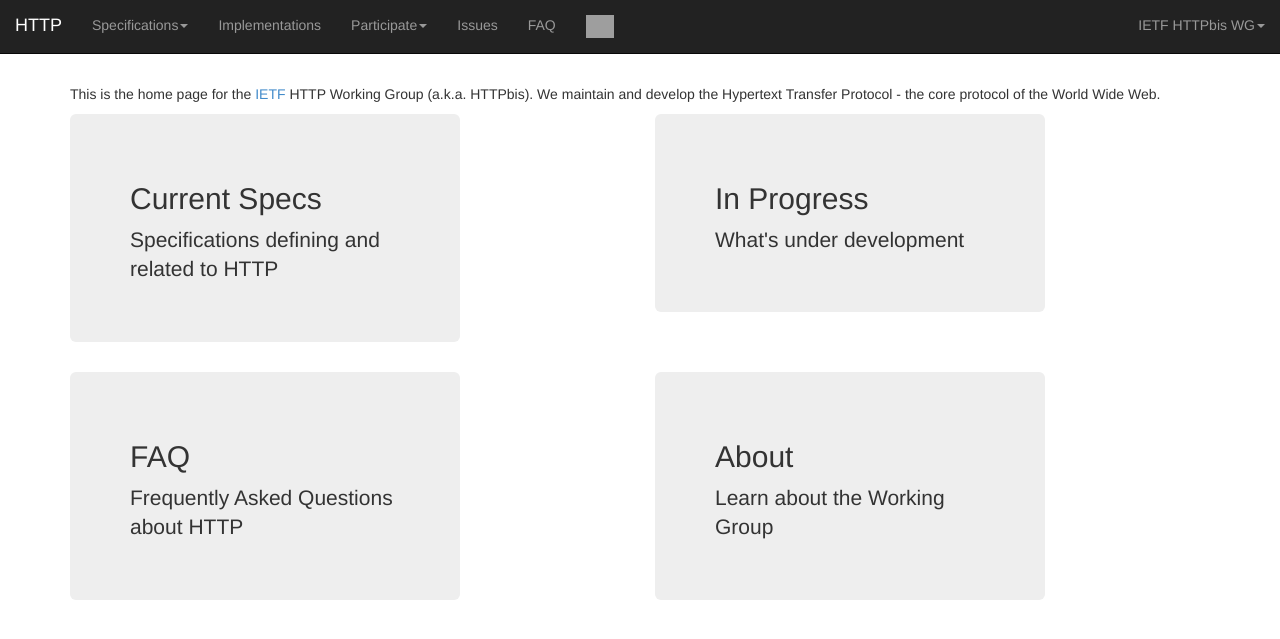
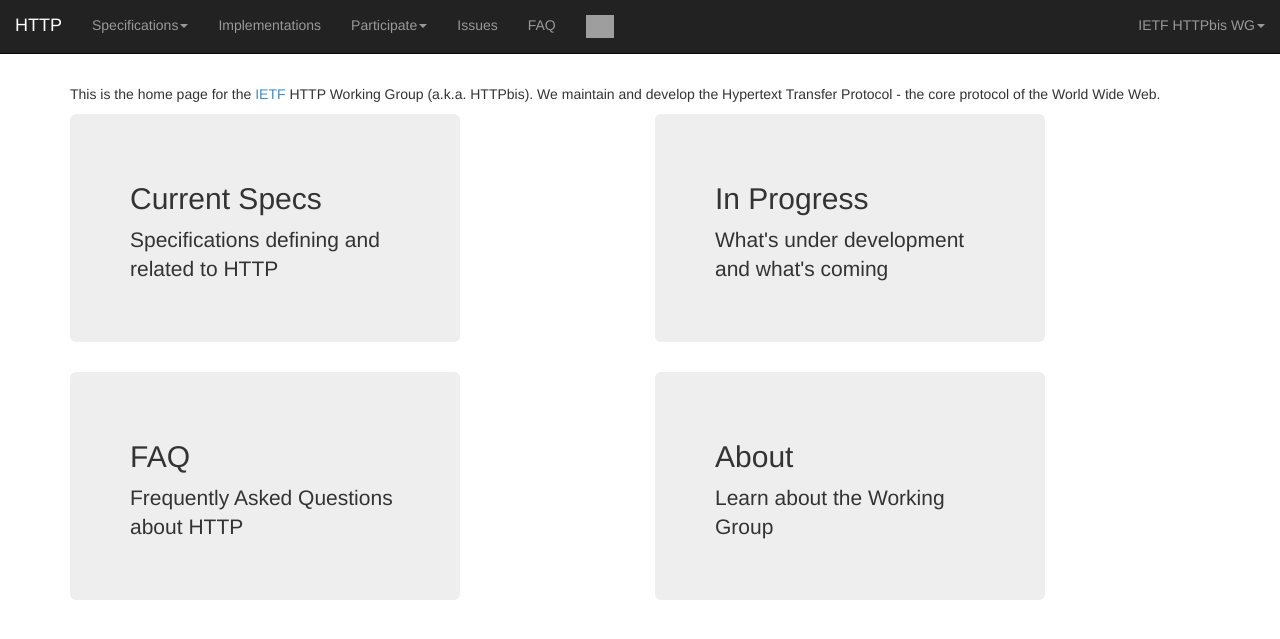
Before and after one commit to httpwg/httpwg.github.io, a Jekyll site: the page built from index.md, in a window 1280 px wide. Shown: the top 639 px of the page. Built offline with Jekyll 4.4.1, drawn with Linux system fonts in a browser that asks for light colours; grey boxes are pictures that could not be loaded.

Commit message:
more tweak more tweak more tweak

```diff
--- a/index.md
+++ b/index.md
@@ -16,7 +16,7 @@ This is the home page for the [IETF](http://www.ietf.org/) HTTP Working Group (a
     </div>
     <div class="col-md-4 jumbotron special">
       <h2>In Progress</h2>
-      <p>What's under development</p>
+      <p>What's under development and what's coming</p>
     </div>
   </div>
   <div class="row special">
```
